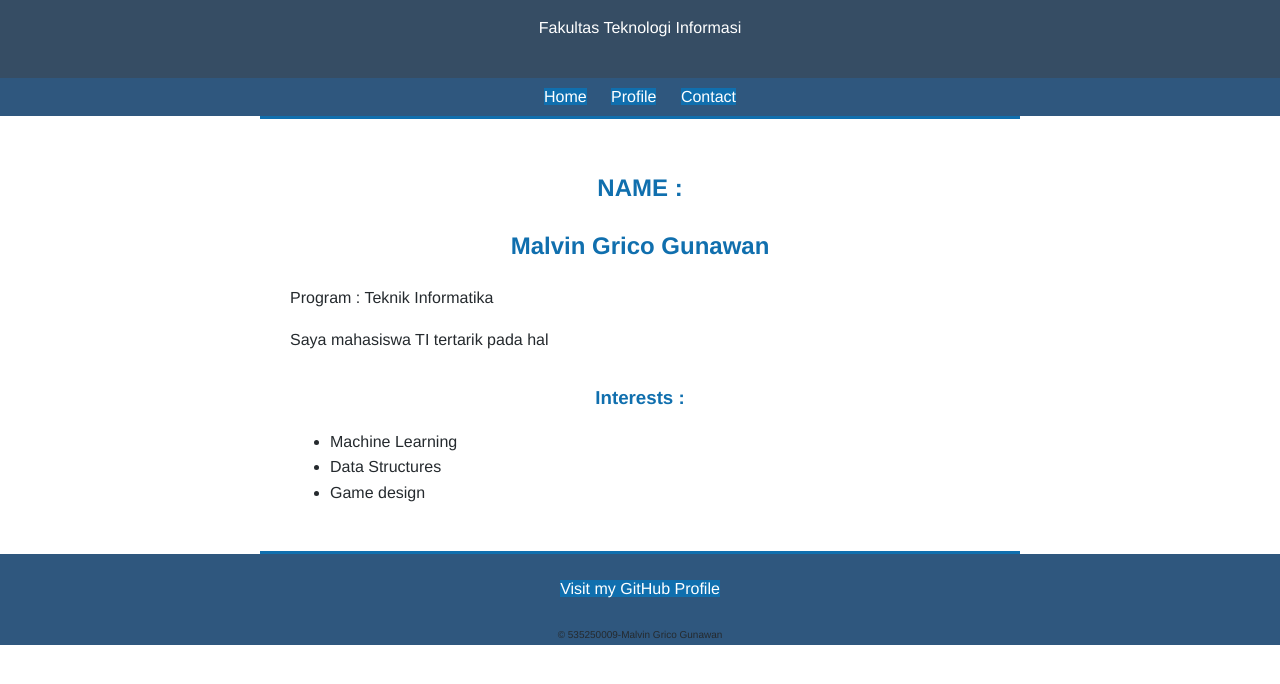
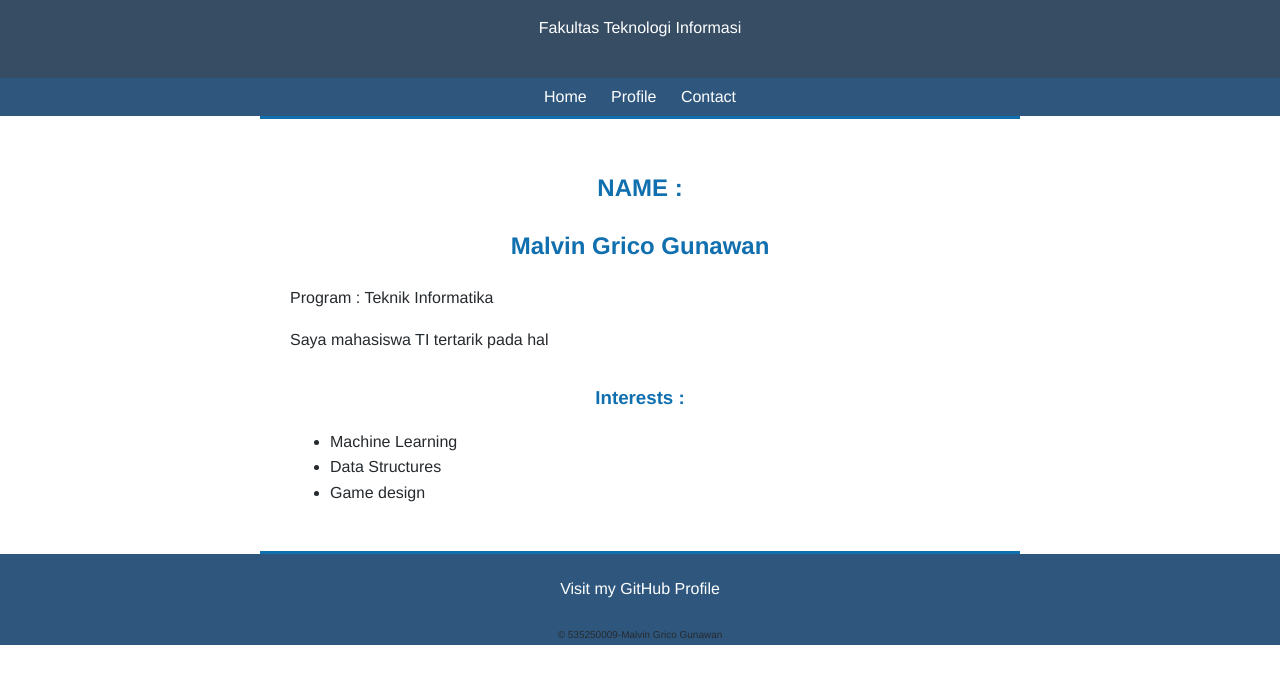
Before and after one commit to Malvin-G-G/Front-End-Class, a plain HTML site: page Pertemuan1/index.html in a window 1280 px wide. Shown: the part 86-770 px from the top of the page. Drawn offline with Linux system fonts and the light colour scheme.

Commit message:
fix fix
Removed styles for navigation links.

```diff
--- a/Pertemuan1/style.css
+++ b/Pertemuan1/style.css
@@ -18,13 +18,6 @@ nav {
 }
 
 nav a {
-    color: #ffffff;
-    margin: 0 10px;
-    text-decoration: none;
-}
-
-nav a {
-    background: #106fae;
     color: #ffffff;
     margin: 0 10px;
     text-decoration: none;
```
